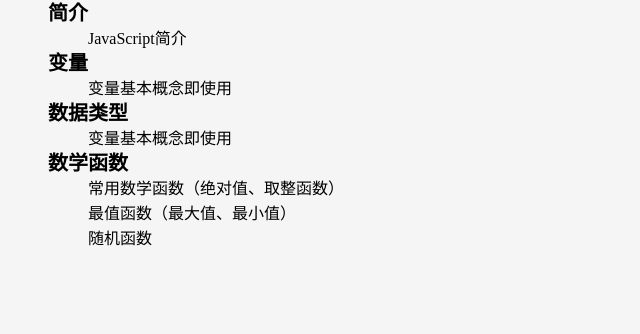
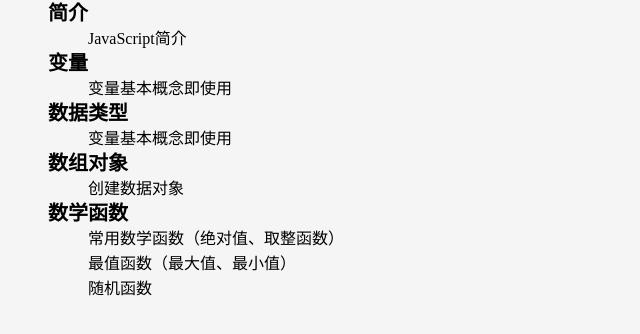
Before and after one commit to YWQ1998/web-platform-javascript-learn, a plain HTML site: page index.html in a window 1280 px wide. Shown: the part 74-408 px from the top of the page, without its empty margins (0-640 px from the left). Drawn offline with Linux system fonts and the light colour scheme.

Commit message:
1 file modified

```diff
--- a/index.html
+++ b/index.html
@@ -30,6 +30,14 @@
           </li>
         </ul>
       </li>
+      <li class="title1">数组对象</li>
+      <li>
+        <ul>
+          <li>
+            <a href="/03_typeOfData/01_introduction/index.html">创建数据对象</a>
+          </li>
+        </ul>
+      </li>
       <li class="title1">数学函数</li>
       <li>
         <ul>
```
Also changed, not shown: 1 other file.
